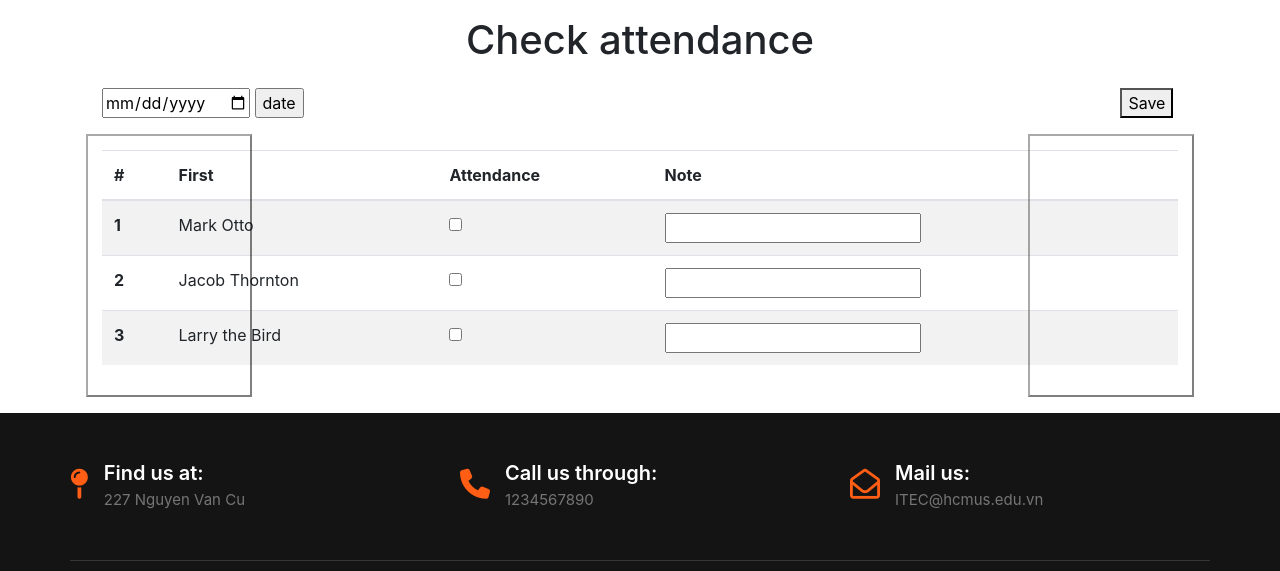
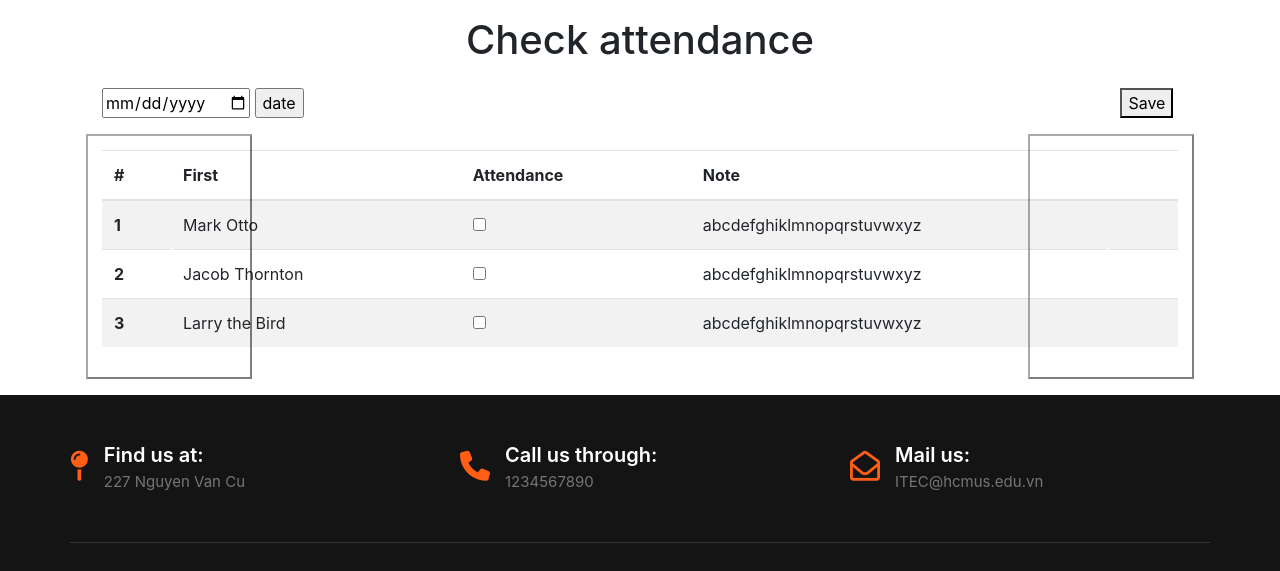
Before and after one commit to ndtan1601/SkillLearning-new, a PHP site: page /testing.php in a window 1280 px wide. Shown: the part 88-659 px from the top of the page. Run offline with PHP 8.4, Linux system fonts and the light colour scheme; a stand-in replaces the project's code that opens the database connection; some libraries are stand-ins or nearby versions; grey boxes are pictures that could not be loaded.

Commit message:
note change in check attendance

```diff
--- a/testing.php
+++ b/testing.php
@@ -33,19 +33,19 @@ include 'includes/header.php';
                             <th scope="row">1</th>
                             <td>Mark Otto</td>
                             <td> <input type="checkbox"> </td>
-                            <td> <input type="text"> </td>
+                            <td> abcdefghiklmnopqrstuvwxyz </td>
                         </tr>
                         <tr>
                             <th scope="row">2</th>
                             <td>Jacob Thornton</td>
                             <td> <input class="checkbox" type="checkbox"> </td>
-                            <td> <input type="text"> </td>
+                            <td> abcdefghiklmnopqrstuvwxyz </td>
                         </tr>
                         <tr>
                             <th scope="row">3</th>
                             <td>Larry the Bird</td>
                             <td> <input class="checkbox" type="checkbox"> </td>
-                            <td> <input type="text"> </td>
+                            <td> abcdefghiklmnopqrstuvwxyz </td>
                         </tr>
                     </tbody>
                 </table>
@@ -65,25 +65,25 @@ include 'includes/header.php';
                             <th scope="row">1</th>
                             <td>Mark Otto</td>
                             <td> <input type="checkbox"> </td>
-                            <td> <input type="text"> </td>
+                            <td> abcdefghiklmnopqrstuvwxyz </td>
                         </tr>
                         <tr>
                             <th scope="row">2</th>
                             <td>Jacob Thornton</td>
                             <td> <input class="checkbox" type="checkbox"> </td>
-                            <td> <input type="text"> </td>
+                            <td> abcdefghiklmnopqrstuvwxyz </td>
                         </tr>
                         <tr>
                             <th scope="row">3</th>
                             <td>Larry the Bird</td>
                             <td> <input class="checkbox" type="checkbox"> </td>
-                            <td> <input type="text"> </td>
+                            <td> abcdefghiklmnopqrstuvwxyz </td>
                         </tr>
                         <tr>
                             <th scope="row">4</th>
                             <td>Larry the Bird</td>
                             <td> <input class="checkbox" type="checkbox"> </td>
-                            <td> <input type="text"> </td>
+                            <td> abcdefghiklmnopqrstuvwxyz </td>
                         </tr>
 
                     </tbody>
@@ -104,30 +104,30 @@ include 'includes/header.php';
                             <th scope="row">1</th>
                             <td>Mark Otto</td>
                             <td> <input type="checkbox"> </td>
-                            <td> <input type="text"> </td>
+                            <td> abcdefghiklmnopqrstuvwxyz </td>
                         </tr>
                         <tr>
                             <th scope="row">2</th>
                             <td>Jacob Thornton</td>
                             <td> <input class="checkbox" type="checkbox"> </td>
-                            <td> <input type="text"> </td>
+                            <td> abcdefghiklmnopqrstuvwxyz </td>
                         </tr>
                         <tr>
                             <th scope="row">3</th>
                             <td>Larry the Bird</td>
                             <td> <input class="checkbox" type="checkbox"> </td>
-                            <td> <input type="text"> </td>
+                            <td> abcdefghiklmnopqrstuvwxyz </td>
                         </tr>
                         <tr>
                             <th scope="row">4</th>
                             <td>Larry the Bird</td>
                             <td> <input class="checkbox" type="checkbox"> </td>
-                            <td> <input type="text"> </td>
+                            <td> abcdefghiklmnopqrstuvwxyz </td>
                         <tr>
                             <th scope="row">5</th>
                             <td>Larry the Bird</td>
                             <td> <input class="checkbox" type="checkbox"> </td>
-                            <td> <input type="text"> </td>
+                            <td> abcdefghiklmnopqrstuvwxyz </td>
                         </tr>
 
                         </tr>
```
